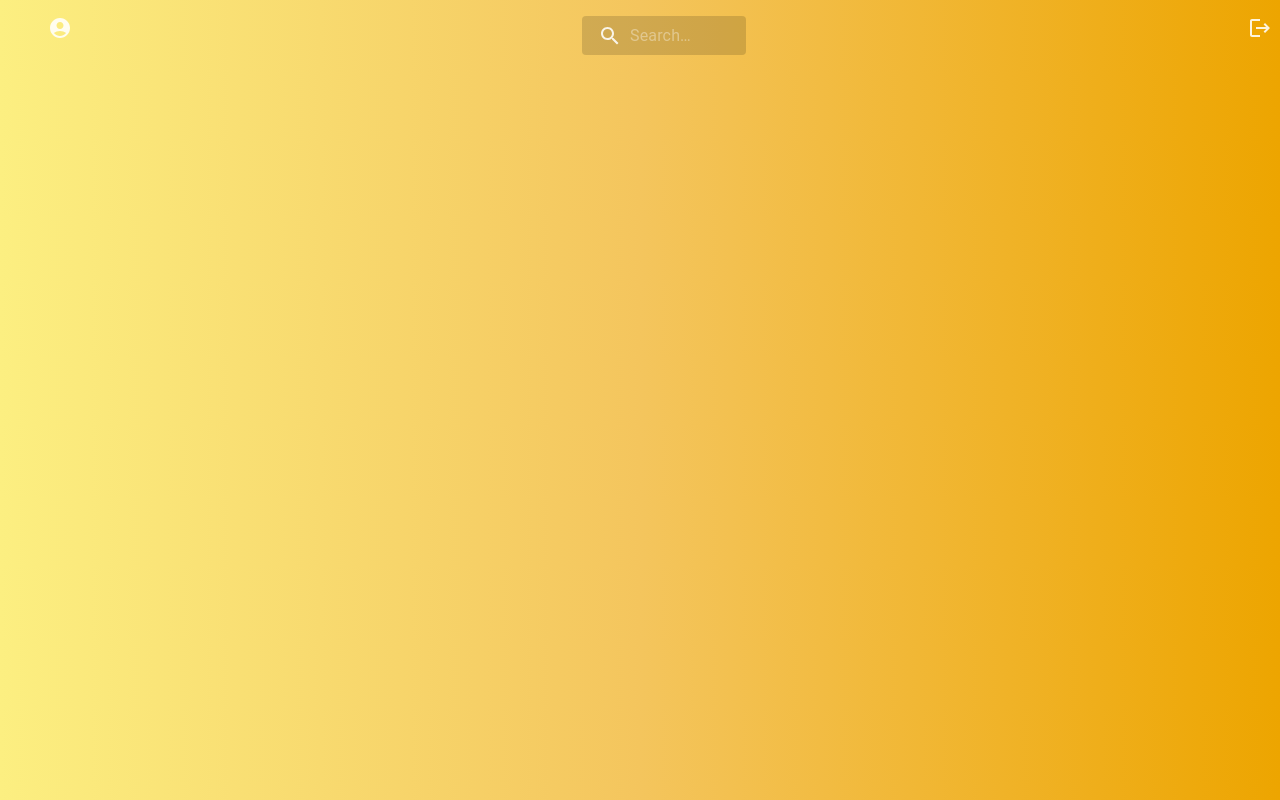
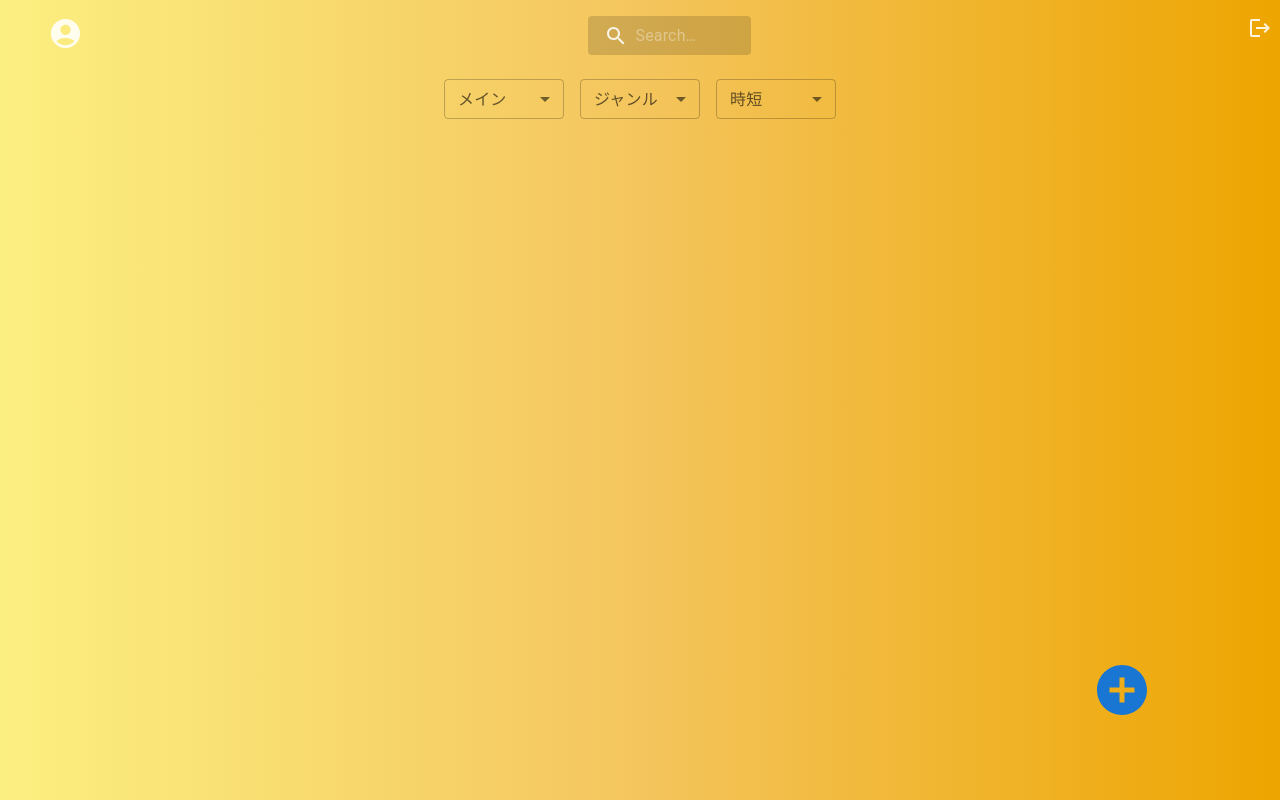
Before and after one commit to hackathon-24-winter-c-team/cook-keep, a React (Vite) app in the folder front/React/: page /recipes in a window 1280 px wide. Built offline with nearby package versions, Linux system fonts and the light colour scheme.

Commit message:
レシピページのタグ、アイコン表示

```diff
--- a/front/React/src/pages/RecipeList/RecipeList.jsx
+++ b/front/React/src/pages/RecipeList/RecipeList.jsx
@@ -2,18 +2,24 @@ import styles from './RecipeList.module.css'
 import AccountCircleIcon from '@mui/icons-material/AccountCircle';
 import LogoutIcon from '@mui/icons-material/Logout';
 import { SearchBar } from './SearchBar';
-
+import { TagSelect } from './TagSelect/TagSelect';
+import AddCircleIcon from '@mui/icons-material/AddCircle';
 export const RecipeList = () => {
     return (
         <>
             <div className={styles.header}>
                 <ul>
-                    <AccountCircleIcon className={styles.userIcon}/>
+                    <AccountCircleIcon className={styles.userIcon} fontSize='large'/>
                     <SearchBar />
-                    <LogoutIcon className={styles.logoutIcon}/>
+                    <LogoutIcon className={styles.logoutIcon} />
                 </ul>
             </div>
-
+            <div>
+                <TagSelect />
+            </div>
+            <div>
+                <AddCircleIcon className={styles.newRecipeIcon} sx={{ fontSize: 60}} color='primary'/>
+            </div>
         </>
     )
 }
--- a/front/React/src/pages/RecipeList/RecipeList.module.css
+++ b/front/React/src/pages/RecipeList/RecipeList.module.css
@@ -13,14 +13,8 @@
     margin-left: 0%;
 }
 
-.userIcon {
-    list-style: none;
+.newRecipeIcon {
+    position: fixed;
+    bottom: 10%;
+    right: 10%;
 }
-
-.searchBar {
-    list-style: none;
- }
-
- .logoutIcon {
-    list-style: none;
- }
--- /dev/null
+++ b/front/React/src/pages/RecipeList/TagSelect/TagSelect.jsx
@@ -0,0 +1,82 @@
+import * as React from 'react';
+import InputLabel from '@mui/material/InputLabel';
+import MenuItem from '@mui/material/MenuItem';
+import FormControl from '@mui/material/FormControl';
+import Select from '@mui/material/Select';
+import styles from './TagSelect.module.css'
+
+export const TagSelect = () => {
+  const [main, setMain] = React.useState('');
+  const [genre, setGenre] = React.useState('');
+  const [jitan, setJitan] = React.useState('');
+
+  const handleMainChange = (event) => {
+    setMain(event.target.value);
+  };
+
+  const handliGenreChange = (event) => {
+    setGenre(event.target.value)
+  }
+
+  const handleJitanChange = (event) => {
+    setJitan(event.target.value)
+  }
+
+  return (
+    <div className={styles.taglist}>
+    <FormControl sx={{ m: 1, minWidth: 120 }} size="small">
+      <InputLabel id="main-select-label">メイン</InputLabel>
+      <Select
+        labelId="main-select-label"
+        id="main-select"
+        value={main}
+        label="メイン"
+        onChange={handleMainChange}
+      >
+        <MenuItem value="">
+          <em>指定なし</em>
+        </MenuItem>
+        <MenuItem value={'rice'}>ご飯</MenuItem>
+        <MenuItem value={'meat'}>肉</MenuItem>
+        <MenuItem value={'fish'}>魚</MenuItem>
+        <MenuItem value={'vegetable'}>野菜</MenuItem>
+        <MenuItem value={'soup'}>汁物</MenuItem>
+        <MenuItem value={'dessert'}>デザート</MenuItem>
+      </Select>
+    </FormControl>
+        <FormControl sx={{ m: 1, minWidth: 120 }} size="small">
+        <InputLabel id="genre-select-label">ジャンル</InputLabel>
+        <Select
+          labelId="genre-select-label"
+          id="genre-select"
+          value={genre}
+          label="ジャンル"
+          onChange={handliGenreChange}
+        >
+          <MenuItem value="">
+            <em>指定なし</em>
+          </MenuItem>
+          <MenuItem value={'japanese'}>和食</MenuItem>
+          <MenuItem value={'western'}>洋食</MenuItem>
+          <MenuItem value={'chinese'}>中華</MenuItem>
+          <MenuItem value={'other'}>その他</MenuItem>
+        </Select>
+      </FormControl>
+      <FormControl sx={{ m: 1, minWidth: 120 }} size="small">
+      <InputLabel id="jitan-select-label">時短</InputLabel>
+      <Select
+        labelId="jitan-select-label"
+        id="jitan-select"
+        value={jitan}
+        label="時短"
+        onChange={handleJitanChange}
+      >
+        <MenuItem value="">
+          <em>指定なし</em>
+        </MenuItem>
+        <MenuItem value={'jitan'}>時短</MenuItem>
+      </Select>
+    </FormControl>
+      </div>
+  );
+}
--- /dev/null
+++ b/front/React/src/pages/RecipeList/TagSelect/TagSelect.module.css
@@ -0,0 +1,3 @@
+.taglist {
+    text-align: center;
+}
```
Also changed, not shown: front/React/src/pages/RecipeList/TagSelect.jsx (deleted).
